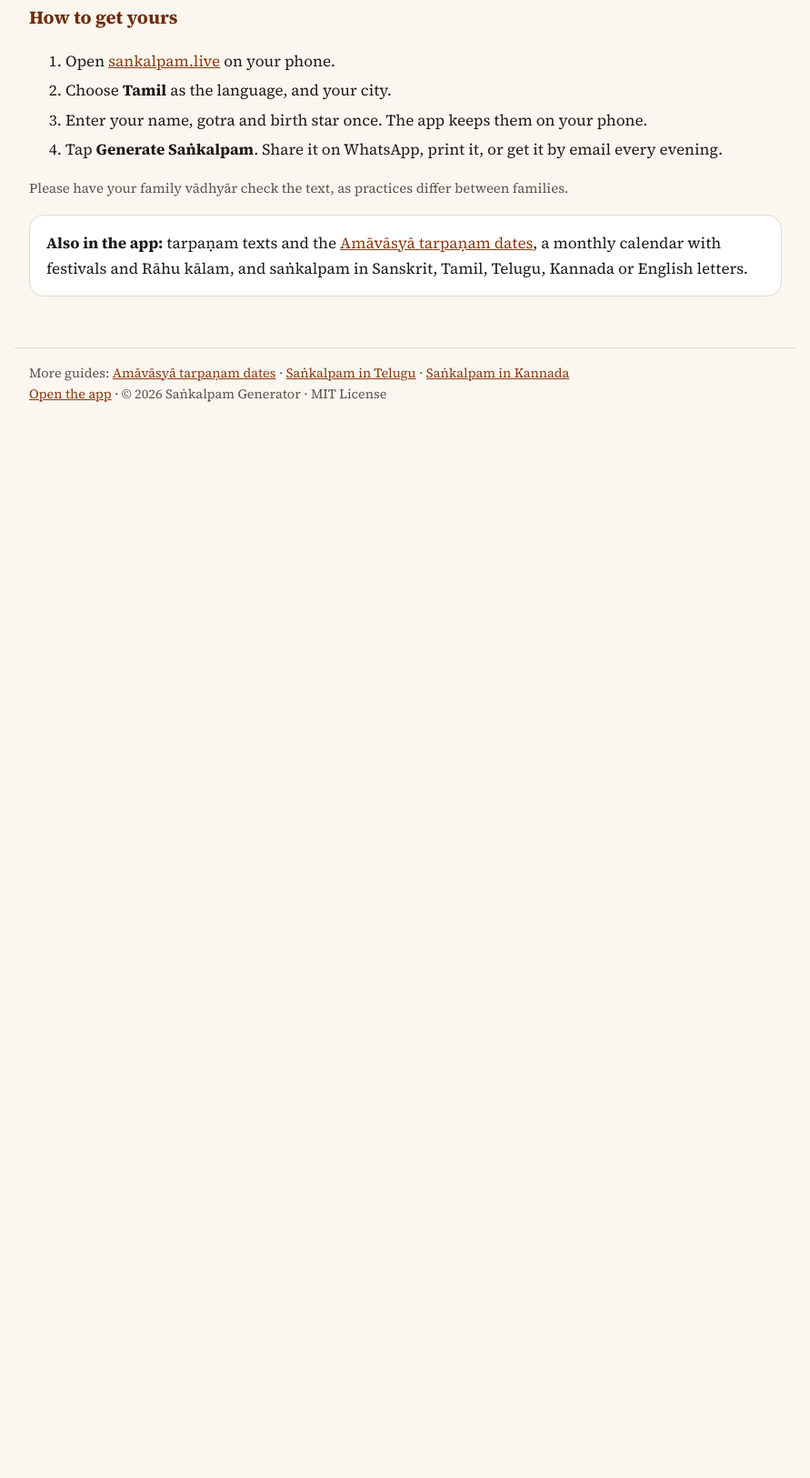
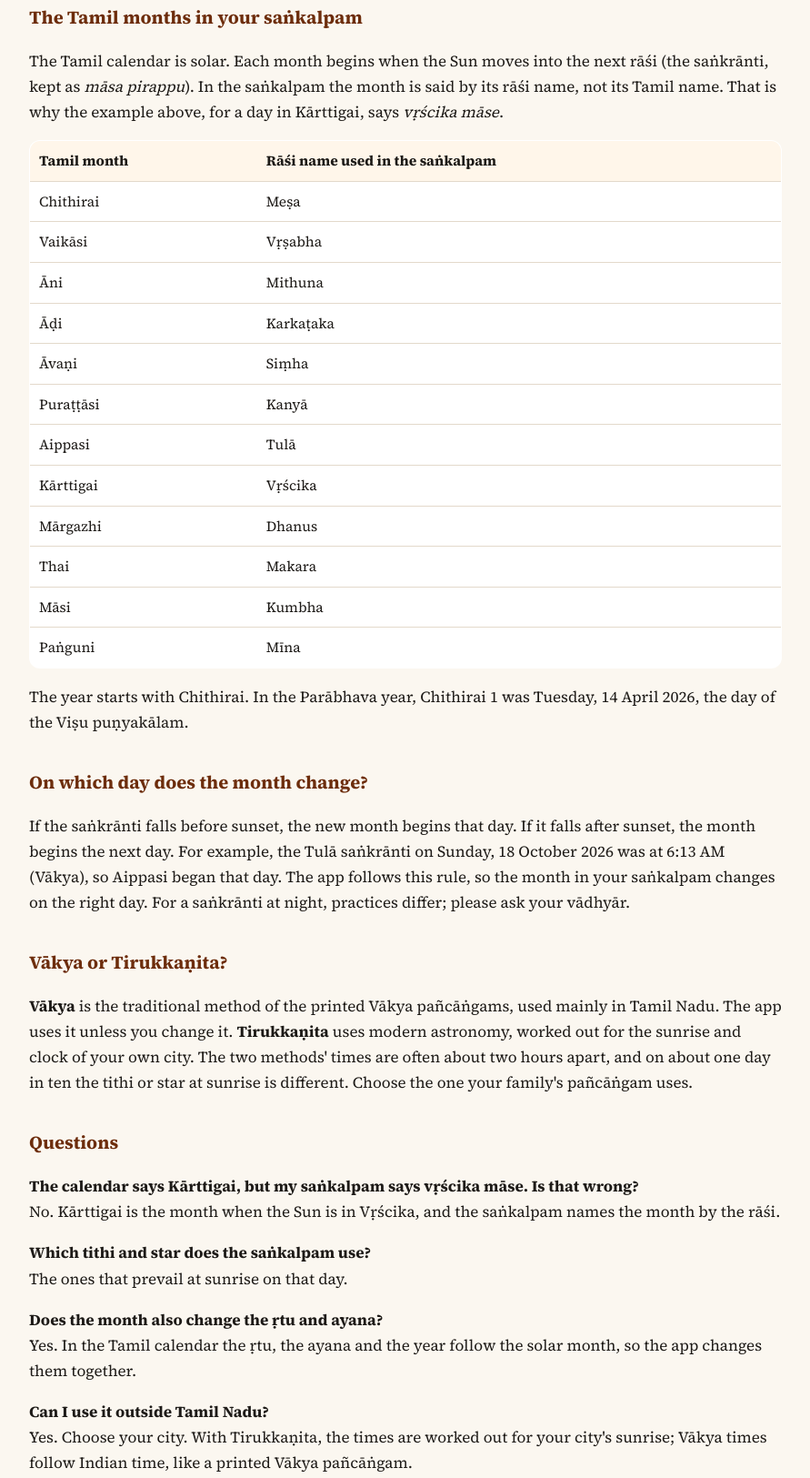
Before and after one commit to AKBKGK/sankalpam-generator, a plain HTML site: page sankalpam-tamil/index.html in a window 1280 px wide. Shown: the part 1531-3156 px from the top of the page at 91% size, without its empty margins (194-1085 px from the left). Before the commit the page ends 1993 px from the top, so only its background shows below. Drawn offline with Linux system fonts and the light colour scheme.

Commit message:
Tamil guide: add Tamil months, month-change rule, Vākya/Tirukkaṇita and FAQ (#13)
Adds content specific to Tamil users so the page is distinct from the
Telugu and Kannada guides (Google: crawled, currently not indexed).
Facts are from the app's own data, the Sringeri Parābhava Vākya
pañcāṅgam (Chithirai 1 = 14 Apr 2026) and the Aippasi māsa-pirappu
tarpaṇam sheet (Tulā saṅkrānti 6:13 AM, 18 Oct 2026).


Claude-Session: https://claude.ai/code/session_01FCWFDFT1Yf8fv7uRrkvBfx

Co-authored-by: Claude <noreply@anthropic.com>

```diff
--- a/sankalpam-tamil/index.html
+++ b/sankalpam-tamil/index.html
@@ -79,6 +79,47 @@ Example details: name Rāma, Kāśyapa gotra, Aśvinī star. Your own saṅkalpa
 
 யதா²ஶக்தி நித்யகர்ம கரிஷ்யே ॥</div></div>
 
+<h2>The Tamil months in your saṅkalpam</h2>
+<p>The Tamil calendar is solar. Each month begins when the Sun moves into the next rāśi (the saṅkrānti, kept as <i>māsa pirappu</i>).
+In the saṅkalpam the month is said by its rāśi name, not its Tamil name. That is why the example above, for a day in Kārttigai, says <i>vṛścika māse</i>.</p>
+<table>
+<tr><th>Tamil month</th><th>Rāśi name used in the saṅkalpam</th></tr>
+<tr><td>Chithirai</td><td>Meṣa</td></tr>
+<tr><td>Vaikāsi</td><td>Vṛṣabha</td></tr>
+<tr><td>Āni</td><td>Mithuna</td></tr>
+<tr><td>Āḍi</td><td>Karkaṭaka</td></tr>
+<tr><td>Āvaṇi</td><td>Siṃha</td></tr>
+<tr><td>Puraṭṭāsi</td><td>Kanyā</td></tr>
+<tr><td>Aippasi</td><td>Tulā</td></tr>
+<tr><td>Kārttigai</td><td>Vṛścika</td></tr>
+<tr><td>Mārgazhi</td><td>Dhanus</td></tr>
+<tr><td>Thai</td><td>Makara</td></tr>
+<tr><td>Māsi</td><td>Kumbha</td></tr>
+<tr><td>Paṅguni</td><td>Mīna</td></tr>
+</table>
+<p>The year starts with Chithirai. In the Parābhava year, Chithirai 1 was Tuesday, 14 April 2026, the day of the Viṣu puṇyakālam.</p>
+
+<h2>On which day does the month change?</h2>
+<p>If the saṅkrānti falls before sunset, the new month begins that day. If it falls after sunset, the month begins the next day.
+For example, the Tulā saṅkrānti on Sunday, 18 October 2026 was at 6:13 AM (Vākya), so Aippasi began that day.
+The app follows this rule, so the month in your saṅkalpam changes on the right day. For a saṅkrānti at night, practices differ; please ask your vādhyār.</p>
+
+<h2>Vākya or Tirukkaṇita?</h2>
+<p><b>Vākya</b> is the traditional method of the printed Vākya pañcāṅgams, used mainly in Tamil Nadu. The app uses it unless you change it.
+<b>Tirukkaṇita</b> uses modern astronomy, worked out for the sunrise and clock of your own city.
+The two methods' times are often about two hours apart, and on about one day in ten the tithi or star at sunrise is different.
+Choose the one your family's pañcāṅgam uses.</p>
+
+<h2>Questions</h2>
+<p><b>The calendar says Kārttigai, but my saṅkalpam says vṛścika māse. Is that wrong?</b><br>
+No. Kārttigai is the month when the Sun is in Vṛścika, and the saṅkalpam names the month by the rāśi.</p>
+<p><b>Which tithi and star does the saṅkalpam use?</b><br>
+The ones that prevail at sunrise on that day.</p>
+<p><b>Does the month also change the ṛtu and ayana?</b><br>
+Yes. In the Tamil calendar the ṛtu, the ayana and the year follow the solar month, so the app changes them together.</p>
+<p><b>Can I use it outside Tamil Nadu?</b><br>
+Yes. Choose your city. With Tirukkaṇita, the times are worked out for your city's sunrise; Vākya times follow Indian time, like a printed Vākya pañcāṅgam.</p>
+
 <h2>How to get yours</h2>
 <ol>
 <li>Open <a href="https://sankalpam.live/?utm_source=site&amp;utm_medium=guide&amp;utm_campaign=sankalpam_tamil">sankalpam.live</a> on your phone.</li>
--- a/sitemap.xml
+++ b/sitemap.xml
@@ -10,7 +10,7 @@
   </url>
   <url>
     <loc>https://sankalpam.live/sankalpam-tamil/</loc>
-    <lastmod>2026-11-07</lastmod>
+    <lastmod>2026-11-12</lastmod>
   </url>
   <url>
     <loc>https://sankalpam.live/sankalpam-telugu/</loc>
```
